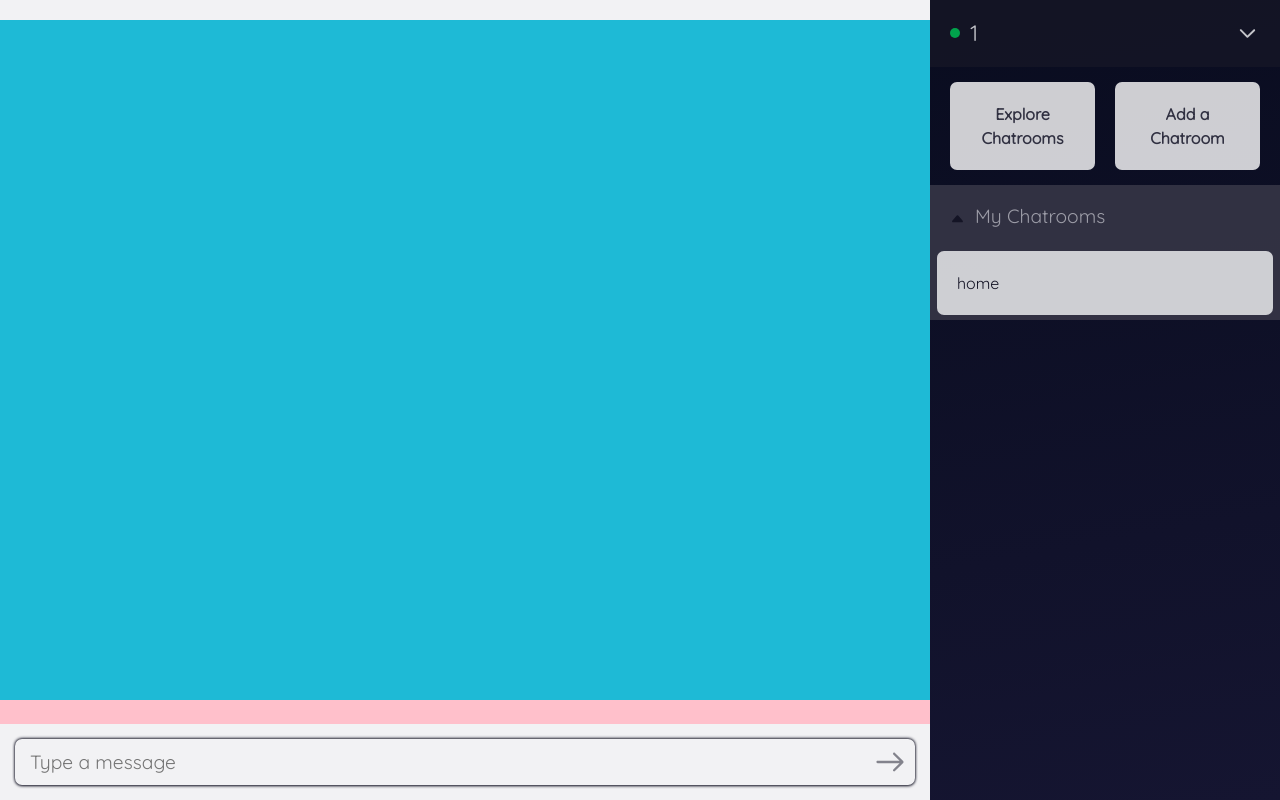
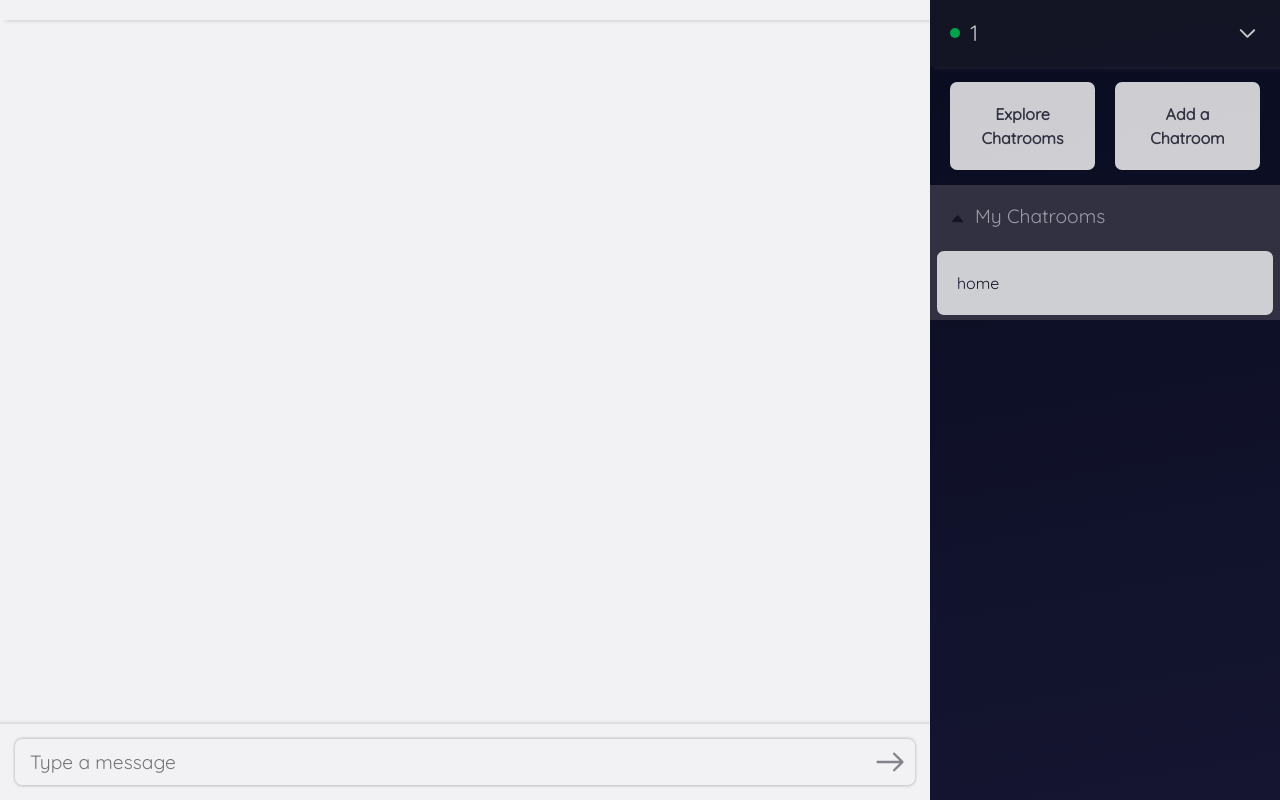
Before and after one commit to Aihab1/Schnack, a Flask app: page /lobby in a window 1280 px wide. Run offline with Flask 2, Linux system fonts and the light colour scheme; the visitor is signed in with stand-in values (Sample User, id 1); some libraries are stand-ins or nearby versions.

Commit message:
Add main designs + fix bugs

```diff
--- a/application.py
+++ b/application.py
@@ -84,7 +84,7 @@ def message(data):
     now = datetime.now()
     today = datetime.now().date()
     time = now.strftime("%H:%M")
-    date = today.strftime('%d%m%Y%b')
+    date = today.strftime('%b, %d %Y')
 
     if "allmessages" not in messages[data["namechatroom"]]:
         messages[data["namechatroom"]]["allmessages"] = []
--- a/static/lobby.js
+++ b/static/lobby.js
@@ -170,7 +170,7 @@ document.addEventListener('DOMContentLoaded', () => {
     // When a new message is announced, add to the unordered list
     socket.on('announce message', data => {
         const li = document.createElement('li');
-        li.innerHTML = `<b>${data.username.toUpperCase()}</b> Today at ${data.time}: ${data.msg}`;
+        li.innerHTML = `<div class="usernameplustime"><div class="username-div">${data.username.toUpperCase()}</div><div class="time-div"> ${data.date} at ${data.time}</div></div><div class="content-div"> ${data.msg}</div>`;
         document.querySelector('#messages').append(li);
         var scrollingElement = document.querySelector('#messages');
         if (scrollingElement.scrollTop > scrollingElement.scrollHeight - scrollingElement.clientHeight - 100) {
@@ -337,7 +337,7 @@ window.onpopstate = e => {
     document.querySelector('#chatroom-heading').innerHTML = `# ${document.title}`;
     data_temp.forEach(data => {
         const li = document.createElement('li');
-        li.innerHTML = `<b>${data.username.toUpperCase()}</b> Today at ${data.time}: ${data.message}`;
+        li.innerHTML = `<div class="usernameplustime"><div class="username-div">${data.username.toUpperCase()}</div><div class="time-div"> ${data.date} at ${data.time}</div></div><div class="content-div"> ${data.message}</div>`;
         document.querySelector('#messages').append(li);
     });
 };
@@ -356,7 +356,7 @@ function load_page(name) {
 
         data_temp.forEach(data => {
             const li = document.createElement('li');
-            li.innerHTML = `<b>${data.username.toUpperCase()}</b> Today at ${data.time}: ${data.message}`;
+            li.innerHTML = `<div class="usernameplustime"><div class="username-div">${data.username.toUpperCase()}</div><div class="time-div"> ${data.date} at ${data.time}</div></div><div class="content-div"> ${data.message}</div>`;
             document.querySelector('#messages').append(li);
         });
 
--- a/static/styles/lobby.css
+++ b/static/styles/lobby.css
@@ -61,6 +61,8 @@ hr {
 }
 
 #outer-div #left-outer #left #myusername {
+  -webkit-box-shadow: 5px 0px 5px #3b3a4a;
+          box-shadow: 5px 0px 5px #3b3a4a;
   margin: 0;
   background: #161626;
   opacity: 0.8;
@@ -260,7 +262,7 @@ hr {
   padding-bottom: 70px;
   padding-top: 68px;
   overflow-x: hidden;
-  background: #1ebad6;
+  background: #f2f2f4;
   display: -webkit-box;
   display: -ms-flexbox;
   display: flex;
@@ -274,9 +276,50 @@ hr {
   padding: 15px;
   width: 100%;
   overflow-y: auto;
-  background: pink;
+  background: #f2f2f4;
   margin: 0;
   margin-top: auto;
+}
+
+#outer-div #right-outer #messages li {
+  overflow-wrap: anywhere;
+}
+
+#outer-div #right-outer #messages .usernameplustime {
+  padding-top: 10px;
+  display: -webkit-box;
+  display: -ms-flexbox;
+  display: flex;
+  width: 100%;
+  -webkit-box-align: center;
+      -ms-flex-align: center;
+          align-items: center;
+}
+
+#outer-div #right-outer #messages .usernameplustime .username-div {
+  font-weight: bold;
+  font-size: 1.2rem;
+  color: #3b3a4a;
+  margin-right: 10px;
+}
+
+#outer-div #right-outer #messages .usernameplustime .time-div {
+  font-size: 0.9rem;
+  color: #1ebad6;
+  opacity: 0.8;
+  margin-top: 3px;
+  cursor: default;
+}
+
+#outer-div #right-outer #messages .usernameplustime .time-div:hover {
+  color: #3b3a4a;
+}
+
+#outer-div #right-outer #messages .content-div {
+  width: 100%;
+  color: #3b3a4a;
+  border-bottom: 1px solid #c0c0c8;
+  padding-bottom: 10px;
 }
 
 #outer-div #right-outer #right #chatroom-heading {
@@ -289,6 +332,8 @@ hr {
   position: fixed;
   top: 0;
   z-index: 1;
+  -webkit-box-shadow: 5px 0px 5px #c0c0c8;
+          box-shadow: 5px 0px 5px #c0c0c8;
 }
 
 #outer-div #right-outer #right #input-container-outer {
@@ -297,6 +342,8 @@ hr {
   width: 100%;
   background: #f2f2f4;
   padding-right: 350px;
+  -webkit-box-shadow: -5px 0px 5px #c0c0c8;
+          box-shadow: -5px 0px 5px #c0c0c8;
 }
 
 #outer-div #right-outer #right #input-container {
@@ -329,8 +376,8 @@ hr {
   outline: 0px !important;
   -webkit-appearance: none;
   border: none;
-  -webkit-box-shadow: 0px 1px 3px #161626, 0px -0.7px 3px #161626;
-          box-shadow: 0px 1px 3px #161626, 0px -0.7px 3px #161626;
+  -webkit-box-shadow: 0px 1px 3px #c0c0c8, 0px -0.7px 3px #c0c0c8;
+          box-shadow: 0px 1px 3px #c0c0c8, 0px -0.7px 3px #c0c0c8;
 }
 
 #outer-div #right-outer #right #input-container input:hover,
@@ -339,8 +386,8 @@ hr {
   outline: 0px !important;
   -webkit-appearance: none;
   border: none;
-  -webkit-box-shadow: 0px 2px 3px #161626, 0px -1.4px 3px #161626;
-          box-shadow: 0px 2px 3px #161626, 0px -1.4px 3px #161626;
+  -webkit-box-shadow: 1px 1px 7px #c0c0c8, -1px -0.7px 7px #c0c0c8;
+          box-shadow: 1px 1px 7px #c0c0c8, -1px -0.7px 7px #c0c0c8;
 }
 
 #outer-div #right-outer #right #input-container button {
--- a/static/styles/lobby.scss
+++ b/static/styles/lobby.scss
@@ -57,6 +57,7 @@ hr {
       justify-content: space-between;
       width: 100%;
       #myusername {
+        box-shadow: 5px 0px 5px $premium_dark_grey;
         margin: 0;
         background: $premium_dark_blue;
         opacity: 0.8;
@@ -241,7 +242,7 @@ hr {
       padding-bottom: 70px;
       padding-top: 68px;
       overflow-x: hidden;
-      background: $premium_light_blue;
+      background: $white;
       display: flex;
       flex-flow: column nowrap;
     }
@@ -250,9 +251,40 @@ hr {
       width: 100%;
       // height: 100%;
       overflow-y: auto;
-      background: pink;
+      background: $white;
       margin: 0;
       margin-top: auto;
+      li{
+        overflow-wrap: anywhere;
+      }
+      .usernameplustime{
+        padding-top: 10px;
+        display: flex;
+        width: 100%;
+        align-items: center;
+        .username-div{
+          font-weight: bold;
+          font-size: 1.2rem;
+          color: $premium_dark_grey;
+          margin-right: 10px;
+        }
+        .time-div{
+          font-size: 0.9rem;
+          color: $premium_light_blue;
+          opacity: 0.8;
+          margin-top: 3px;
+          cursor: default;
+        }
+        .time-div:hover{
+          color: $premium_dark_grey;
+        }
+      }
+      .content-div{
+        width: 100%;
+        color: $premium_dark_grey;
+        border-bottom: 1px solid $premium_light_grey;
+        padding-bottom: 10px;
+      }
     }
     #right {
       // width: 100%;
@@ -266,6 +298,7 @@ hr {
         position: fixed;
         top: 0;
         z-index: 1;
+        box-shadow: 5px 0px 5px $premium_light_grey;
       }
       #input-container-outer {
         position: fixed;
@@ -273,6 +306,7 @@ hr {
         width: 100%;
         background: $white;
         padding-right: 350px;
+        box-shadow: -5px 0px 5px $premium_light_grey;
       }
       #input-container {
         position: relative;
@@ -295,8 +329,8 @@ hr {
           -webkit-appearance: none;
           border: none;
           // box-shadow: none !important;
-          box-shadow: 0px 1px 3px $premium_dark_blue,
-            0px -0.7px 3px $premium_dark_blue;
+          box-shadow: 0px 1px 3px $premium_light_grey,
+            0px -0.7px 3px $premium_light_grey;
         }
         input:hover,
         input:focus,
@@ -305,8 +339,8 @@ hr {
           -webkit-appearance: none;
           border: none;
           // box-shadow: none !important;
-          box-shadow: 0px 2px 3px $premium_dark_blue,
-            0px -1.4px 3px $premium_dark_blue;
+          box-shadow: 1px 1px 7px $premium_light_grey,
+            -1px -0.7px 7px $premium_light_grey;
         }
         button {
           border: none;
```
Also changed, not shown: 1 other file.
